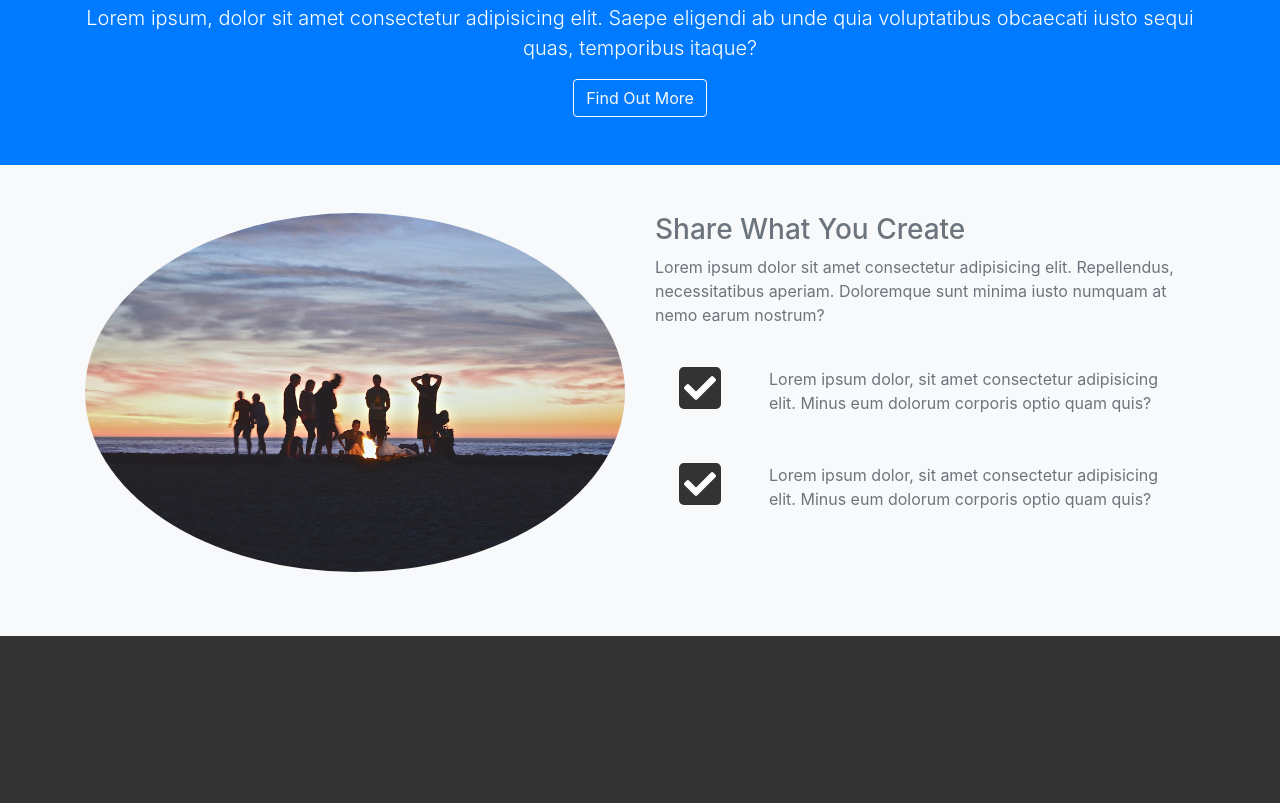
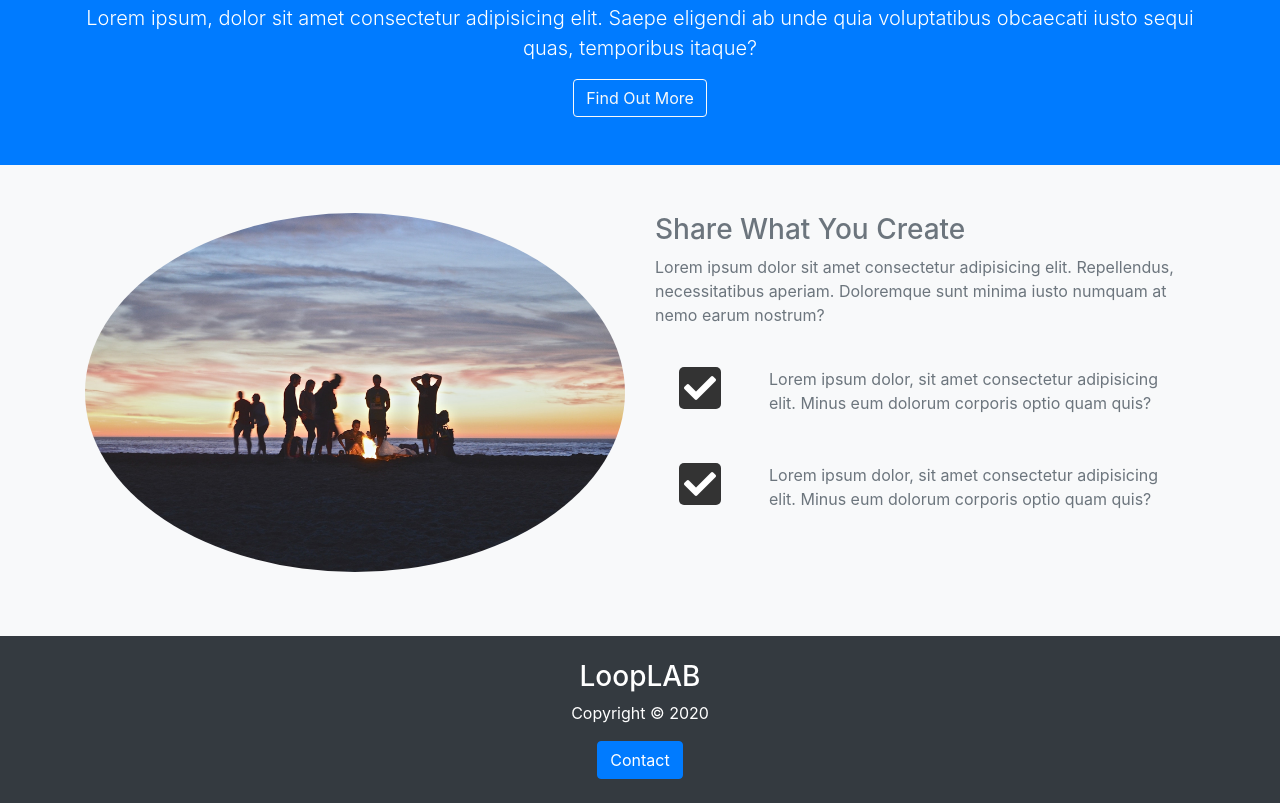
Before and after one commit to MarcinBalejko/playing_with_bootstrap, a plain HTML site: page Bootstrap_LoopLab/index.html in a window 1280 px wide. Shown: the part 2336-3139 px from the top of the page. Before the commit the page ends 2972 px from the top, so only its background shows below. Drawn offline with nearby package versions, Linux system fonts and the light colour scheme.

Commit message:
:recycle: Added footer

```diff
--- a/Bootstrap_LoopLab/index.html
+++ b/Bootstrap_LoopLab/index.html
@@ -322,6 +322,25 @@
       </div>
     </section>
 
+    <!-- FOOTER -->
+    <footer id="main-footer" class="bg-dark">
+      <div class="container">
+        <div class="row">
+          <div class="col text-center py-4">
+            <h3>LoopLAB</h3>
+            <p>Copyright &copy; <span id="year"></span></p>
+            <button
+              class="btn btn-primary"
+              data-toggle="modal"
+              data-target="#contactModal"
+            >
+              Contact
+            </button>
+          </div>
+        </div>
+      </div>
+    </footer>
+
     <script
       src="http://code.jquery.com/jquery-3.3.1.min.js"
       integrity="sha256-FgpCb/KJQlLNfOu91ta32o/NMZxltwRo8QtmkMRdAu8="
@@ -337,5 +356,8 @@
       integrity="sha384-smHYKdLADwkXOn1EmN1qk/HfnUcbVRZyYmZ4qpPea6sjB/pTJ0euyQp0Mk8ck+5T"
       crossorigin="anonymous"
     ></script>
+    <script>
+      $("#year").text(new Date().getFullYear());
+    </script>
   </body>
 </html>
```
